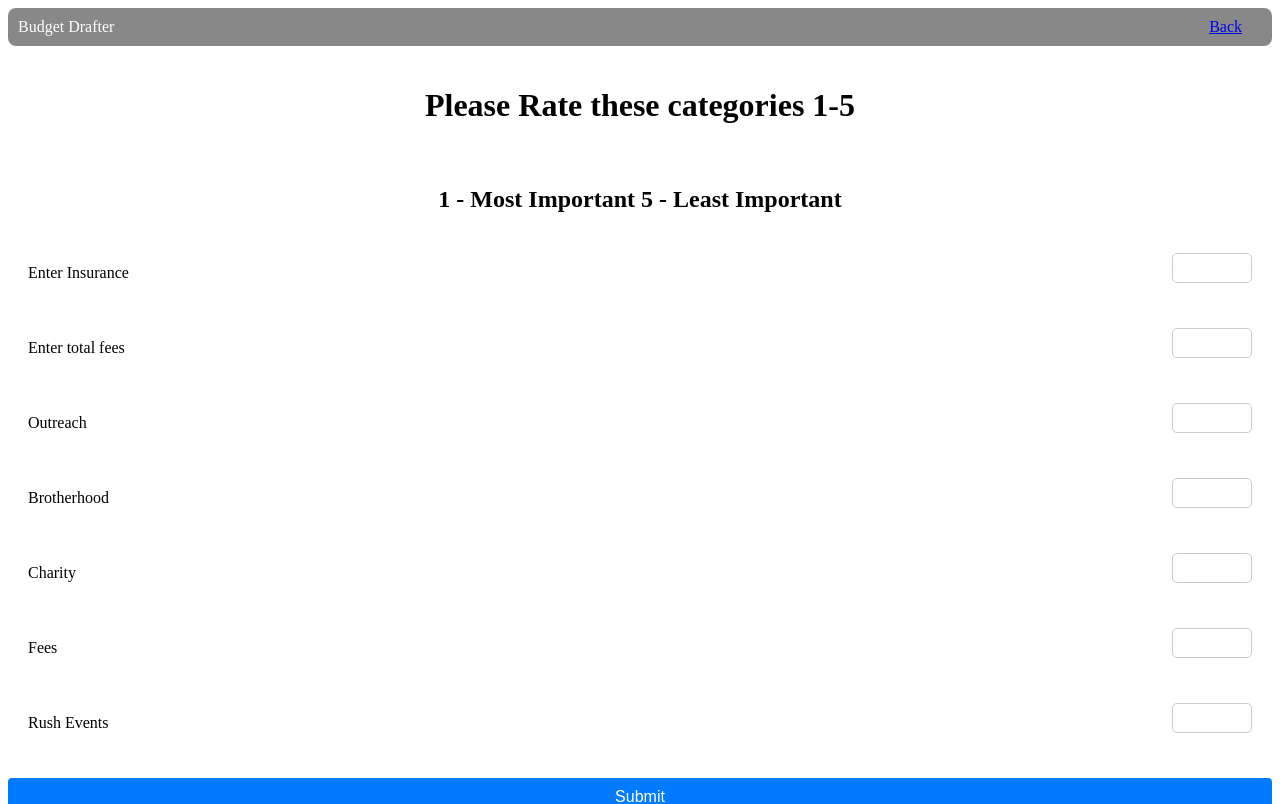
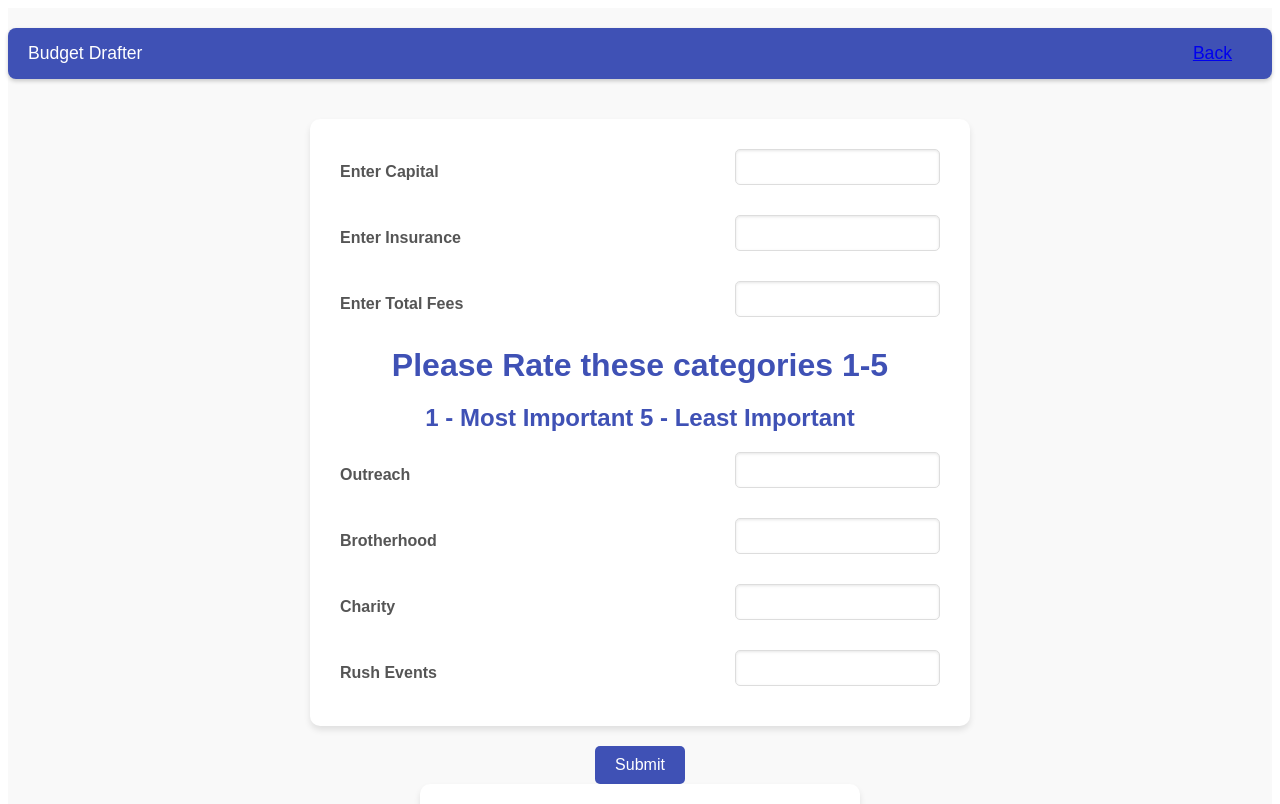
Before and after one commit to AryamanTomer/UTD-HackFin-Fall-2024---AKPsi-Challenge, a React (Vite) app in the folder dashboard-finance/: page /budget_drafter in a window 1280 px wide. Shown: the top 804 px of the page. Built offline with nearby package versions, Linux system fonts and the light colour scheme.

Commit message:
AI WORKS AHHHHHHHHHHHHHHHHHHHHHHHHHHHHHHHHHHHHHHH AI WORKS AI WORKS AI WORKS

```diff
--- a/dashboard-finance/package.json
+++ b/dashboard-finance/package.json
@@ -16,9 +16,6 @@
     "@mui/material": "^6.1.6",
     "@mui/x-data-grid": "^7.22.2",
     "@reduxjs/toolkit": "^2.3.0",
-
-    "chart.js": "^4.4.6",
-
     "@tanstack/react-query": "^5.59.20",
     "axios": "^1.7.7",
     "bcrypt": "^5.1.1",
--- a/dashboard-finance/src/Budget.css
+++ b/dashboard-finance/src/Budget.css
@@ -1,68 +1,150 @@
-/* src/pages/Budget.css */
-
-.admin-wrapper {
+/* General Container */
+.budg_cont {
+    display: flex;
+    flex-direction: column;
+    align-items: center; /* Centers content horizontally */
+    background-color: #f9f9f9; /* Light background for contrast */
     padding: 20px;
+    font-family: 'Arial', sans-serif; /* Modern font */
   }
 
+  /* Navbar Styling */
   .navbar {
     display: flex;
+    justify-content: space-between;
     align-items: center;
-    background-color: #888;
-    padding: 10px;
-    display: flex;
-    justify-content: space-between;
+    background-color: #3f51b5; /* Modern blue color */
+    padding: 15px 20px;
     color: white;
+    width: 100%;
+    border-radius: 8px;
+    box-shadow: 0px 2px 4px rgba(0, 0, 0, 0.2);
+    margin-bottom: 20px;
   }
 
   .nav-item {
-    margin-right: 20px;
-    font-size: 1rem;
+    font-size: 1.1rem;
     cursor: pointer;
+    transition: color 0.3s ease-in-out;
   }
 
   .nav-item:hover {
     text-decoration: underline;
+    color: #ffd700; /* Subtle golden highlight */
   }
 
+  /* Budget Form Container */
   .Budget-container {
-    padding: 20px;
+    background-color: #ffffff;
+    padding: 30px;
+    border-radius: 10px;
+    box-shadow: 0px 4px 6px rgba(0, 0, 0, 0.1);
+    width: 100%;
+    max-width: 600px; /* Constrain the form width */
+    margin: 20px auto;
     display: flex;
     flex-direction: column;
-    gap: 20px;  /* Space between form sections */
+    gap: 20px;
   }
 
+  /* Form Titles */
   h1, h2 {
     text-align: center;
+    color: #3f51b5;
+    margin: 0;
   }
 
+  /* Form Input Row */
   .cat {
     display: flex;
     justify-content: space-between;
     align-items: center;
-    gap: 10px;  /* Space between text and input box */
-    margin-bottom: 15px;  /* Space between each category row */
+    gap: 20px;
   }
 
   .cat p {
-    flex: 1;  /* Allows text to take up available space */
-    margin: 0;  /* Remove default margin */
+    flex: 1;
+    margin: 0;
+    font-weight: bold;
+    color: #555;
   }
 
   .cat input {
-    flex: 0.5;  /* Makes the input box smaller */
-    padding: 5px;
+    flex: 0.5;
+    padding: 8px;
     font-size: 1rem;
-    width: 100%;  /* Ensures input takes full available width */
-    max-width: 80px;  /* Limits the width to keep it compact */
+    border: 1px solid #ddd;
     border-radius: 5px;
-    border: 1px solid #ccc;
+    box-shadow: inset 0px 1px 3px rgba(0, 0, 0, 0.1);
+    transition: border-color 0.3s ease-in-out;
   }
 
-  .subbutton{
-
+  .cat input:focus {
+    border-color: #3f51b5;
+    outline: none;
   }
 
-  .budg_cont{
+  /* Submit Button */
+  .subbutton {
+    display: flex;
+    justify-content: center;
+  }
+
+  .subbutton button {
+    background-color: #3f51b5;
+    color: white;
+    font-size: 1rem;
+    padding: 10px 20px;
+    border: none;
+    border-radius: 5px;
+    cursor: pointer;
+    transition: background-color 0.3s ease-in-out, box-shadow 0.2s ease-in-out;
+  }
+
+  .subbutton button:hover {
+    background-color: #283593;
+    box-shadow: 0px 4px 6px rgba(0, 0, 0, 0.2);
+  }
+
+  /* Pie Chart Section */
+  .section {
+    width: 100%;
+    max-width: 400px;
+    height: auto;
+    background-color: #ffffff;
+    border-radius: 10px;
+    box-shadow: 0px 4px 6px rgba(0, 0, 0, 0.1);
+    padding: 20px;
     display: flex;
     flex-direction: column;
+    align-items: center;
+    gap: 10px;
   }
+
+  .section h3 {
+    margin: 0;
+    color: #3f51b5;
+  }
+
+  /* Responsive Design */
+  @media (max-width: 768px) {
+    .Budget-container {
+      width: 90%;
+      padding: 20px;
+    }
+
+    .cat {
+      flex-direction: column;
+      align-items: flex-start;
+    }
+
+    .cat input {
+      width: 100%;
+      max-width: none;
+    }
+
+    .navbar {
+      flex-direction: column;
+      gap: 10px;
+    }
+  }
--- a/dashboard-finance/src/Budget.tsx
+++ b/dashboard-finance/src/Budget.tsx
@@ -1,70 +1,195 @@
-// src/pages/Admin.tsx
-import React from 'react';
-import {Link} from 'react-router-dom'
-// import { Chart as ChartJS, ArcElement, Tooltip, Legend } from 'chart.js';
-// import { Pie } from 'react-chartjs-2';
-import './Budget.css';  // Import the CSS file
+import React, { useState } from 'react';
+import { Link } from 'react-router-dom';
+import axios from 'axios'; // Import Axios
+import { Pie } from 'react-chartjs-2'; // Import Pie Chart
+import { Chart as ChartJS, ArcElement, Tooltip, Legend } from 'chart.js'; // Import necessary chart elements
+import './Budget.css'; // Import the CSS file
 
-// ChartJS.register(ArcElement, Tooltip, Legend);
+// Register chart elements
+ChartJS.register(ArcElement, Tooltip, Legend);
 
-// const data = {
-//   labels: ['Category 1', 'Category 2', 'Category 3', 'Category 4'],
-//   datasets: [
-//     {
-//       data: [32, 27, 23, 18],
-//       backgroundColor: ['#FF6384', '#36A2EB', '#4BC0C0', '#FFCE56'],
-//       hoverBackgroundColor: ['#FF6384', '#36A2EB', '#4BC0C0', '#FFCE56'],
-//     },
-//   ],
-// };
+// Define the type for the chart data
+interface ChartData {
+  labels: string[];
+  datasets: {
+    data: number[];
+    backgroundColor: string[];
+    hoverBackgroundColor: string[];
+  }[];
+}
 
 const Budget: React.FC = () => {
+  const [budgetData, setBudgetData] = useState({
+    capital: '',
+    insurance: '',
+    fees: '',
+    outreach: '',
+    brotherhood: '',
+    charity: '',
+    rushEvents: '',
+  });
+
+  // Explicitly type the chartData state
+  const [chartData, setChartData] = useState<ChartData>({
+    labels: [],
+    datasets: [
+      {
+        data: [],
+        backgroundColor: ['#FF6384', '#36A2EB', '#4BC0C0', '#FFCE56', '#FF9F40', '#FFCD56'],
+        hoverBackgroundColor: ['#FF6384', '#36A2EB', '#4BC0C0', '#FFCE56', '#FF9F40', '#FFCD56'],
+      },
+    ],
+  });
+
+  const handleChange = (e: React.ChangeEvent<HTMLInputElement>) => {
+    const { name, value } = e.target;
+    setBudgetData({ ...budgetData, [name]: value });
+  };
+
+  const handleSubmit = async () => {
+    try {
+      const response = await axios.post('http://localhost:3000/api/budget_drafter', budgetData); // Send data to your backend
+      console.log('Data submitted successfully:', response.data);
+
+      // Parse the response data and set up chart data
+      const { Outreach, Brotherhood, RushEvents, Charity, Insurance, Fees } = response.data;
+
+
+      const parsedData = [
+        parseFloat(Insurance),
+        parseFloat(Fees),
+        parseFloat(Outreach),
+        parseFloat(Brotherhood),
+        parseFloat(Charity),
+        parseFloat(RushEvents),
+      ];
+
+
+
+      const parsedLabels = [
+        'Insurance',
+        'Fees',
+        'Outreach',
+        'Brotherhood',
+        'Charity',
+        'Rush Events',
+      ];
+
+      // Update chartData state with the parsed data
+      setChartData({
+        labels: parsedLabels,
+        datasets: [
+          {
+            data: parsedData,
+            backgroundColor: ['#FF6384', '#36A2EB', '#4BC0C0', '#FFCE56', '#FF9F40', '#FFCD56'],
+            hoverBackgroundColor: ['#FF6384', '#36A2EB', '#4BC0C0', '#FFCE56', '#FF9F40', '#FFCD56'],
+          },
+        ],
+      });
+
+      console.log(chartData);
+
+      alert('Budget submitted successfully!');
+
+    } catch (error) {
+      console.error('Error submitting budget:', error);
+      alert('Failed to submit budget.');
+    }
+  };
+
   return (
     <div className="budg_cont">
       <div className="navbar">
-        <div className="nav-item">Budget Drafter </div>
-        <Link to="/admin" className="nav-item">Back</Link>
+        <div className="nav-item">Budget Drafter</div>
+        <Link to="/admin" className="nav-item">
+          Back
+        </Link>
       </div>
 
       <div className="Budget-container">
-        <h1>Please Rate these categories 1-5</h1>
-        <h2>1 - Most Important 5 - Least Important</h2>
         <div className="cat">
-        <p>Enter Insurance</p>
-        <input type="text" />
+          <p>Enter Capital</p>
+          <input
+            type="text"
+            name="capital"
+            value={budgetData.capital}
+            onChange={handleChange}
+          />
         </div>
 
         <div className="cat">
-        <p>Enter total fees</p>
-        <input type="text" />
+          <p>Enter Insurance</p>
+          <input
+            type="text"
+            name="insurance"
+            value={budgetData.insurance}
+            onChange={handleChange}
+          />
         </div>
 
         <div className="cat">
-        <p>Outreach</p>
-        <input type="text" />
+          <p>Enter Total Fees</p>
+          <input
+            type="text"
+            name="fees"
+            value={budgetData.fees}
+            onChange={handleChange}
+          />
+        </div>
+
+        <h1>Please Rate these categories 1-5</h1>
+        <h2>1 - Most Important 5 - Least Important</h2>
+
+        <div className="cat">
+          <p>Outreach</p>
+          <input
+            type="text"
+            name="outreach"
+            value={budgetData.outreach}
+            onChange={handleChange}
+          />
         </div>
 
         <div className="cat">
-        <p>Brotherhood</p>
-        <input type="text" />
+          <p>Brotherhood</p>
+          <input
+            type="text"
+            name="brotherhood"
+            value={budgetData.brotherhood}
+            onChange={handleChange}
+          />
         </div>
 
         <div className="cat">
-        <p>Charity</p>
-        <input type="text" />
+          <p>Charity</p>
+          <input
+            type="text"
+            name="charity"
+            value={budgetData.charity}
+            onChange={handleChange}
+          />
         </div>
 
         <div className="cat">
-        <p>Fees</p>
-        <input type="text" />
-        </div>
-
-        <div className="cat">
-        <p>Rush Events</p>
-        <input type="text" />
+          <p>Rush Events</p>
+          <input
+            type="text"
+            name="rushEvents"
+            value={budgetData.rushEvents}
+            onChange={handleChange}
+          />
         </div>
       </div>
-      <div className="subbutton"><button>Submit</button></div>
+
+      <div className="subbutton">
+        <button onClick={handleSubmit}>Submit</button>
+      </div>
+
+      {/* Pie Chart */}
+      <div className="section">
+        <h3>Budget Allocation</h3>
+        <Pie data={chartData}/>
+      </div>
     </div>
   );
 };
--- a/dashboard-finance/src/services/api.js
+++ b/dashboard-finance/src/services/api.js
@@ -10,6 +10,8 @@ const api = axios.create({
     "Content-Type": "application/json",
   },
 });
+
+
 
 
 export const createBudget = (budgetData) => api.post("/api/budget/create", budgetData);
```
Also changed, not shown: 2 other files (tests, documents, lock files or other folders).
